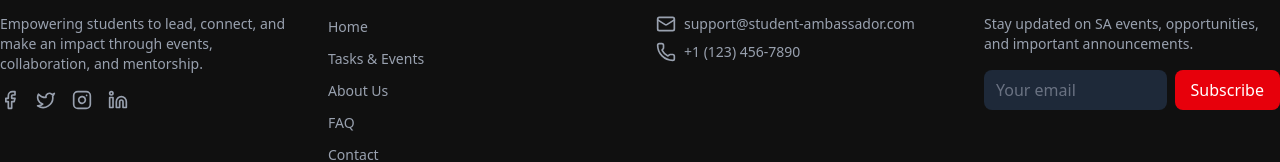
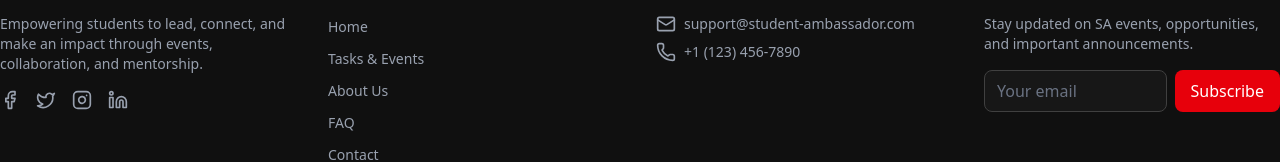
Before and after one commit to aro-arko/SA-Management-System, a Next.js app in the folder frontend/: page / in a window 1280 px wide. Shown: the part 3890-4052 px from the top of the page. Built offline with nearby package versions, Linux system fonts and the light colour scheme; no server answers.

Commit message:
footer newsletter updated

```diff
--- a/frontend/src/components/shared/Footer.tsx
+++ b/frontend/src/components/shared/Footer.tsx
@@ -140,7 +140,7 @@ const Footer = () => {
                 value={email}
                 onChange={(e) => setEmail(e.target.value)}
                 placeholder="Your email"
-                className="w-full px-3 py-2 rounded-md bg-gray-800 text-white placeholder-gray-500 focus:outline-none focus:ring-2 focus:ring-red-600"
+                className="w-full px-3 py-2 rounded-md bg-neutral-900 border-1 border-neutral-700 text-white placeholder-gray-500 focus:outline-none focus:ring-2 focus:ring-red-600"
               />
               <button
                 type="submit"
```
